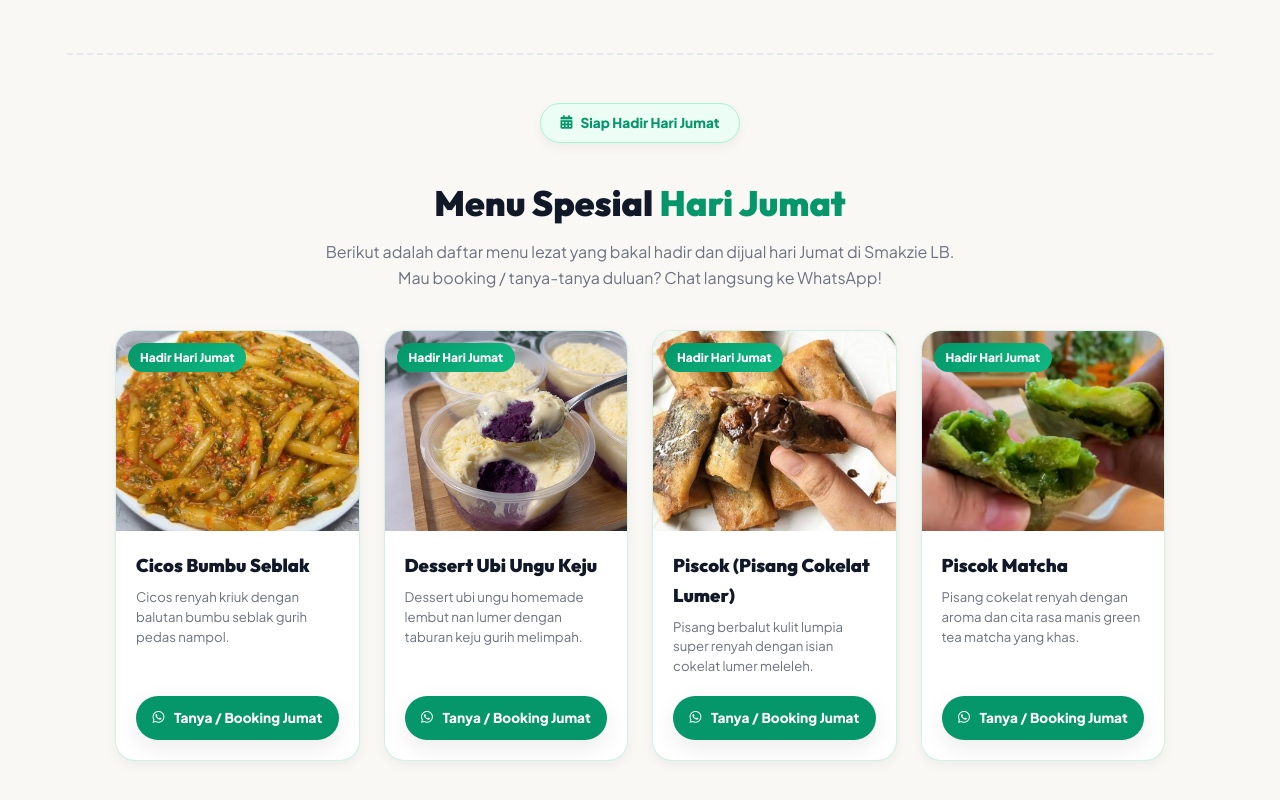
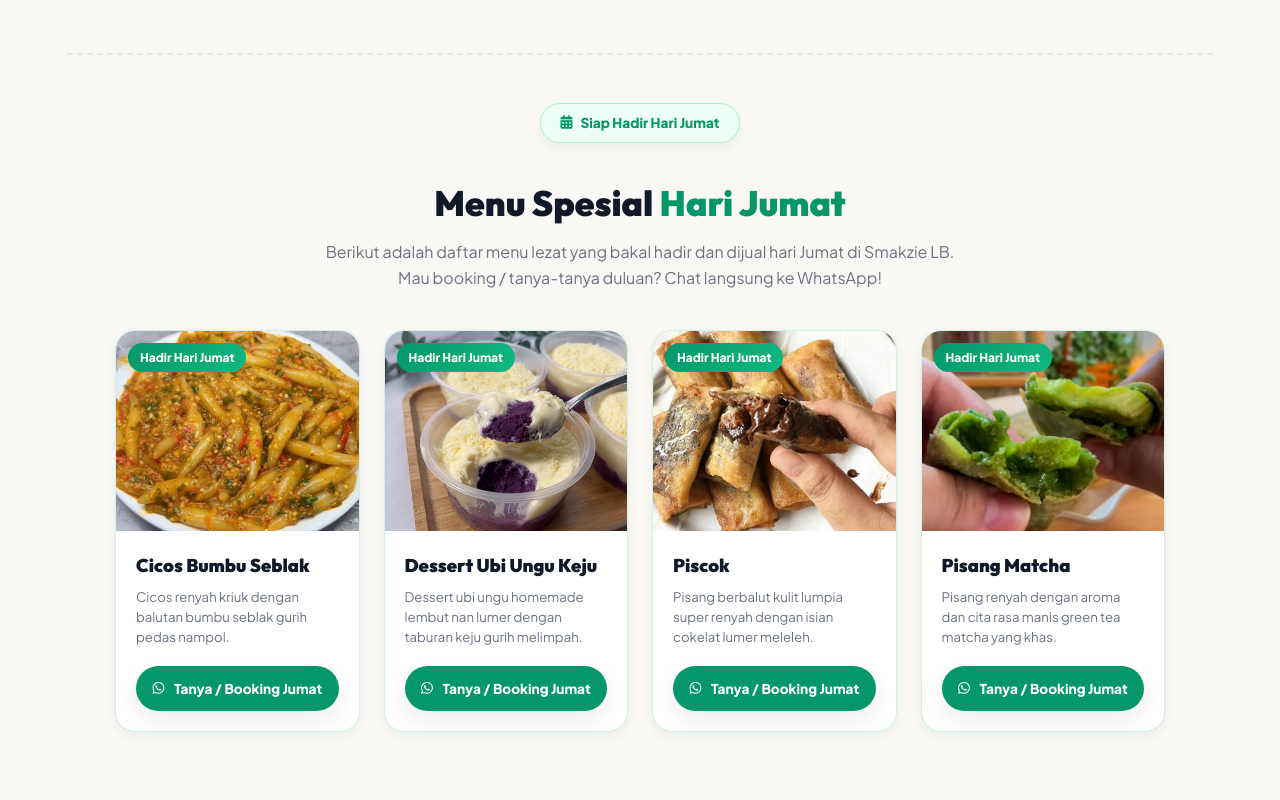
Before and after one commit to M-Rofi-i-Alawi/Rofi_Store, a React (Vite) app: page /dapur in a window 1280 px wide. Shown: the part 1478-2278 px from the top of the page. Built offline with nearby package versions, Linux system fonts and the light colour scheme; a web font is replaced by a local one.

Commit message:
Ubah nama menu jadi Piscok dan Pisang Matcha

```diff
--- a/src/data/menuData.js
+++ b/src/data/menuData.js
@@ -30,17 +30,17 @@ export const fridayMenuItems = [
   },
   {
     id: 3,
-    name: "Piscok (Pisang Cokelat Lumer)",
+    name: "Piscok",
     badge: "Hadir Hari Jumat",
     image: "/images/piscok.jpeg",
     desc: "Pisang berbalut kulit lumpia super renyah dengan isian cokelat lumer meleleh."
   },
   {
     id: 4,
-    name: "Piscok Matcha",
+    name: "Pisang Matcha",
     badge: "Hadir Hari Jumat",
     image: "/images/piscok matcha.jpeg",
-    desc: "Pisang cokelat renyah dengan aroma dan cita rasa manis green tea matcha yang khas."
+    desc: "Pisang renyah dengan aroma dan cita rasa manis green tea matcha yang khas."
   }
 ];
 
--- a/src/pages/DapurRofi.jsx
+++ b/src/pages/DapurRofi.jsx
@@ -121,7 +121,7 @@ export default function DapurRofi() {
               </h1>
 
               <p className="hero-subtitle">
-                Spesial <strong>Besok (Kamis)</strong>: <strong>Cicos Bumbu Seblak</strong> pedas gurih! Ditunggu juga menu spesial Hari Jumat (Dessert Ubi Ungu, Piscok, Piscok Matcha & Cicos).
+                Spesial <strong>Besok (Kamis)</strong>: <strong>Cicos Bumbu Seblak</strong> pedas gurih! Ditunggu juga menu spesial Hari Jumat (Dessert Ubi Ungu, Piscok, Pisang Matcha & Cicos).
               </p>
 
               <div className="hero-buttons">
```
